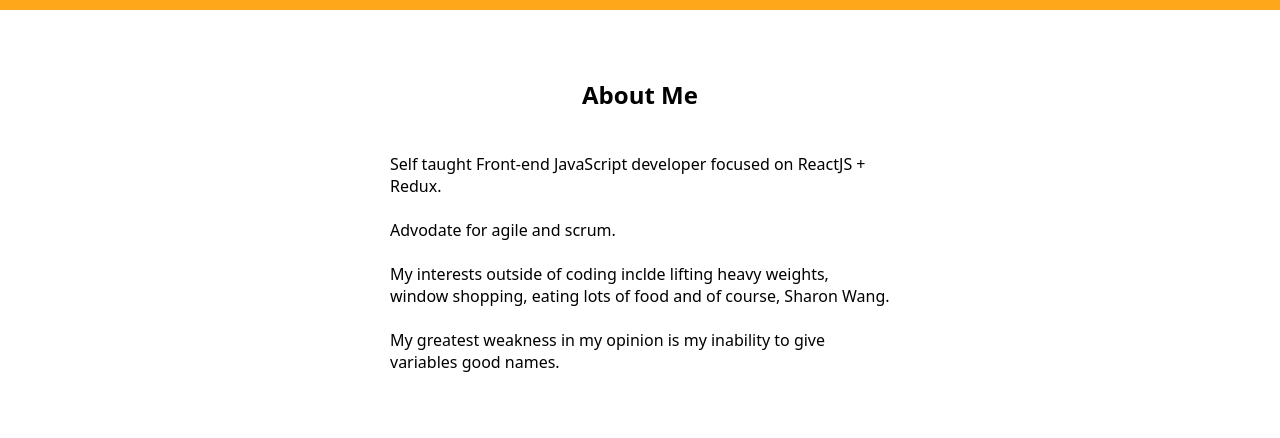
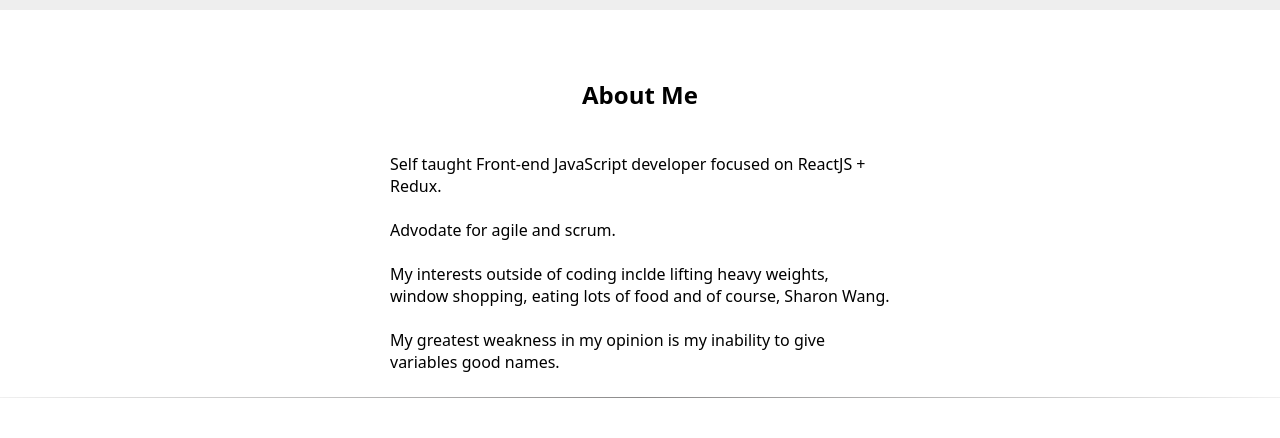
Before and after one commit to Brianzchen/personal-website, a React app: page / in a window 1280 px wide. Shown: the part 790-1228 px from the top of the page. Built offline with nearby package versions, Linux system fonts and the light colour scheme.

Commit message:
added a hr to all sections

```diff
--- a/src/App/Splash/index.js
+++ b/src/App/Splash/index.js
@@ -25,7 +25,7 @@ class Splash extends React.Component {
       display: 'flex',
       flexDirection: 'column',
       height: `${window.innerHeight}px`,
-      background: '#ffa71a', // TODO replace with image
+      background: '#eeeeee', // TODO replace with image
     };
 
     return (
--- a/src/components/Section/index.js
+++ b/src/components/Section/index.js
@@ -12,6 +12,7 @@ const Section = (props, context) => {
     <div style={{ ...style, ...props.style }} id={props.location.link}>
       <Header value={props.location.name} />
       {props.children}
+      <hr />
     </div>
   );
 };
--- a/src/css/style.css
+++ b/src/css/style.css
@@ -12,3 +12,13 @@ a {
   text-decoration: none;
   color: inherit;
 }
+
+hr {
+  margin-top: 24px;
+  border: 0;
+  height: 1px;
+  background-image: -webkit-linear-gradient(left, #f0f0f0, #8c8b8b, #f0f0f0);
+  background-image: -moz-linear-gradient(left, #f0f0f0, #8c8b8b, #f0f0f0);
+  background-image: -ms-linear-gradient(left, #f0f0f0, #8c8b8b, #f0f0f0);
+  background-image: -o-linear-gradient(left, #f0f0f0, #8c8b8b, #f0f0f0);
+}
```
